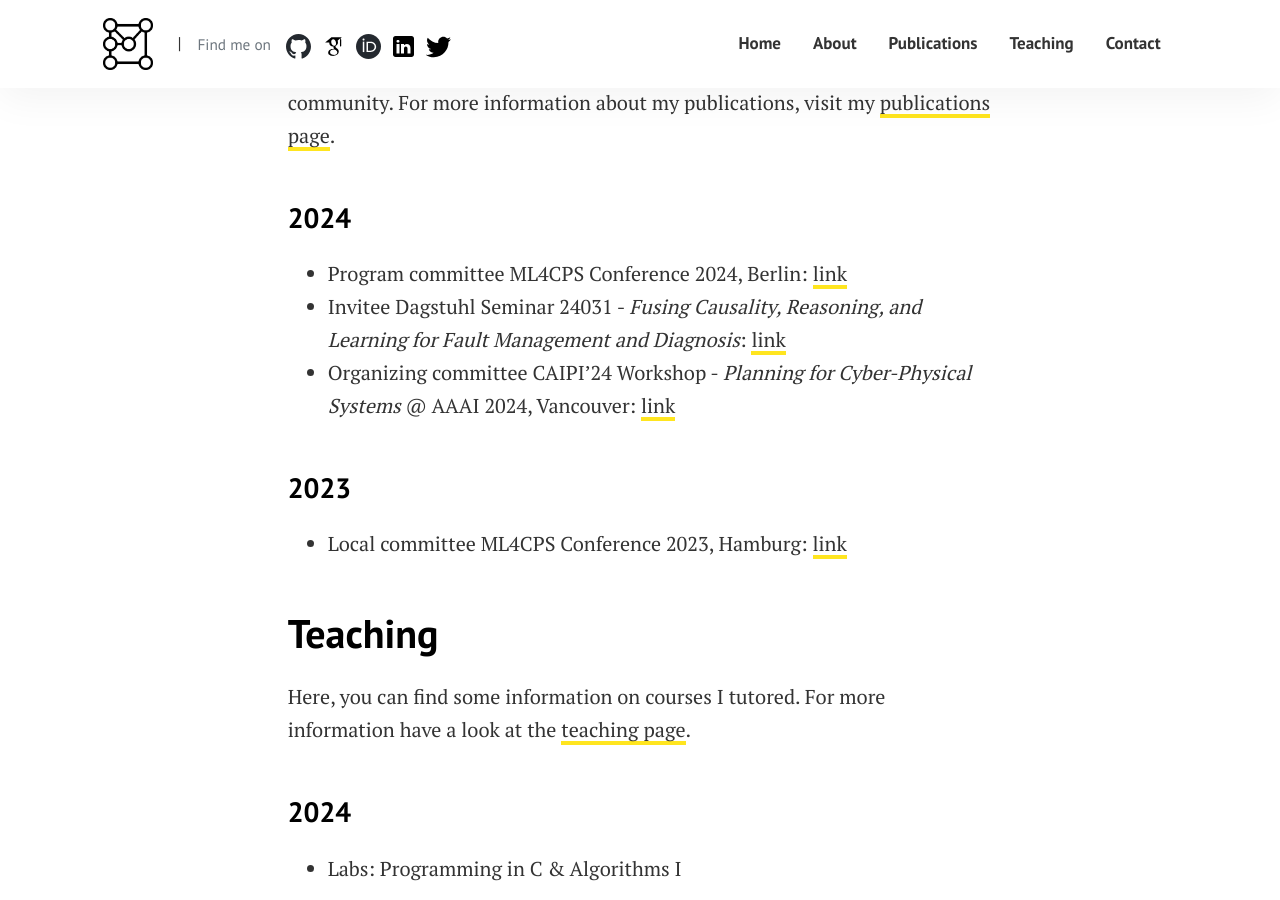
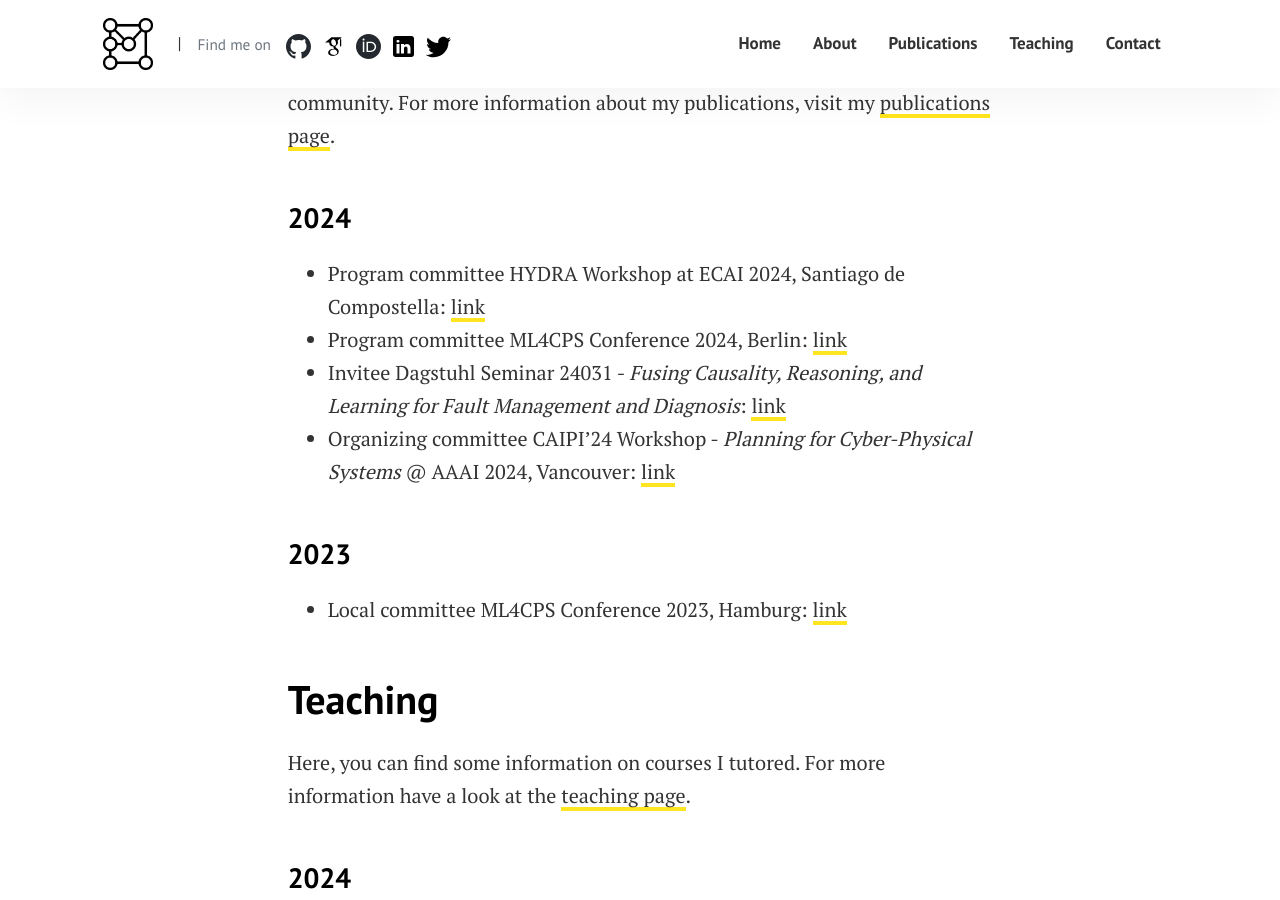
Before and after one commit to j-ehrhardt/my-webpage, a Jekyll site: the page built from pages/about.md, in a window 1280 px wide and 900 px high, scrolled down 1478 px. Built offline with Jekyll 4.4.1, drawn with Linux system fonts in a browser that asks for light colours.

Commit message:
Update about.md

```diff
--- a/pages/about.md
+++ b/pages/about.md
@@ -41,6 +41,7 @@ Here, you can find some information on my activities in the research community.
 For more information about my publications, visit my [publications page]({{site.baseurl}}/publications/).
 
 ### 2024
+- Program committee HYDRA Workshop at ECAI 2024, Santiago de Compostella: [link](https://sites.google.com/unical.it/hydra-2024/home-page)
 - Program committee ML4CPS Conference 2024, Berlin: [link](https://www.hsu-hh.de/imb/en/ml4cps)
 - Invitee Dagstuhl Seminar 24031 - *Fusing Causality, Reasoning, and Learning for Fault Management and Diagnosis*: [link](http://www.dagstuhl.de/24031)
 - Organizing committee CAIPI'24 Workshop - *Planning for Cyber-Physical Systems* @ AAAI 2024, Vancouver: [link](https://aaai.org/aaai-conference/aaai-24-workshop-list/#ws07)
```
